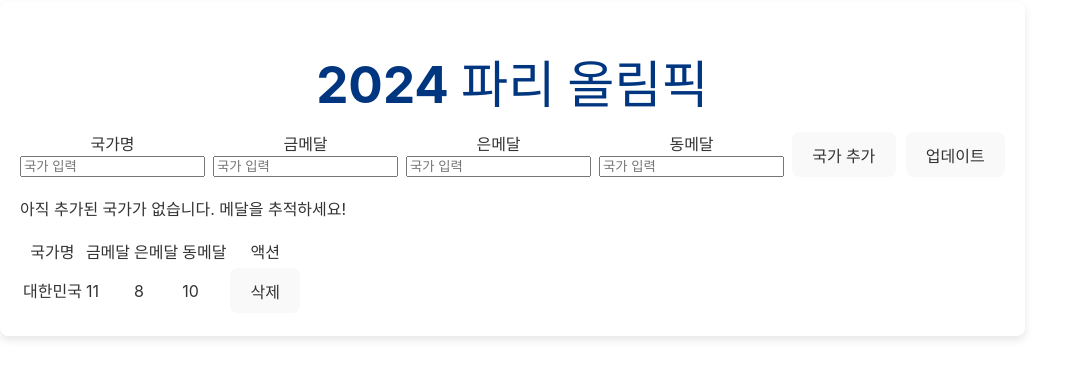
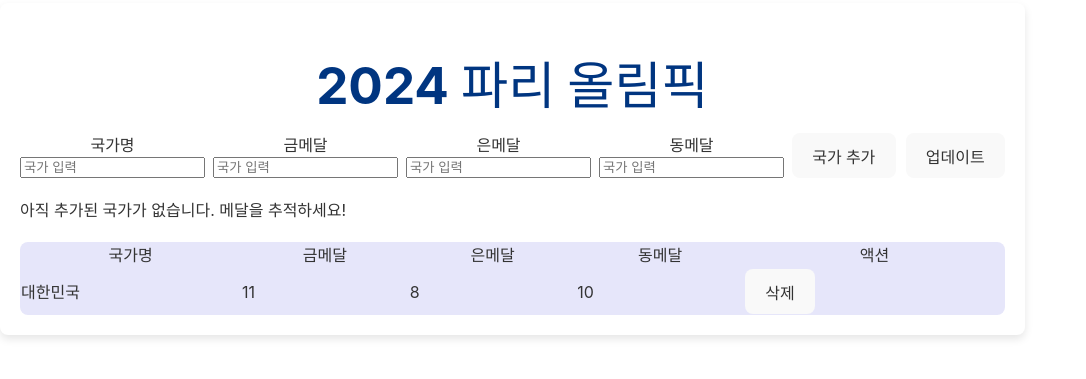
Before and after one commit to johj703/olympic_medal_tracker, a React (Vite) app: page / in a window 1280 px wide. Shown: the part 231-610 px from the top of the page, without its empty margins (0-1086 px from the left). Built offline with nearby package versions, Linux system fonts and the light colour scheme.

Commit message:
테이블 CSS 추가

```diff
--- a/src/App.css
+++ b/src/App.css
@@ -55,3 +55,33 @@ button {
   font-weight: 700;
   align-self: center;
 }
+
+table {
+  width: 100%;
+  border-collapse: collapse;
+  margin-top: 20px;
+  background-color: #e6e6fa;
+  border-radius: 8px;
+  overflow: hidden;
+}
+
+tr {
+  display: table-row;
+  vertical-align: inherit;
+  unicode-bidi: isolate;
+  border-color: inherit;
+}
+
+thead {
+  display: table-header-group;
+  vertical-align: middle;
+  unicode-bidi: isolate;
+  border-color: inherit;
+}
+
+tbody {
+  display: table-row-group;
+  vertical-align: middle;
+  unicode-bidi: isolate;
+  border-color: inherit;
+}
```
